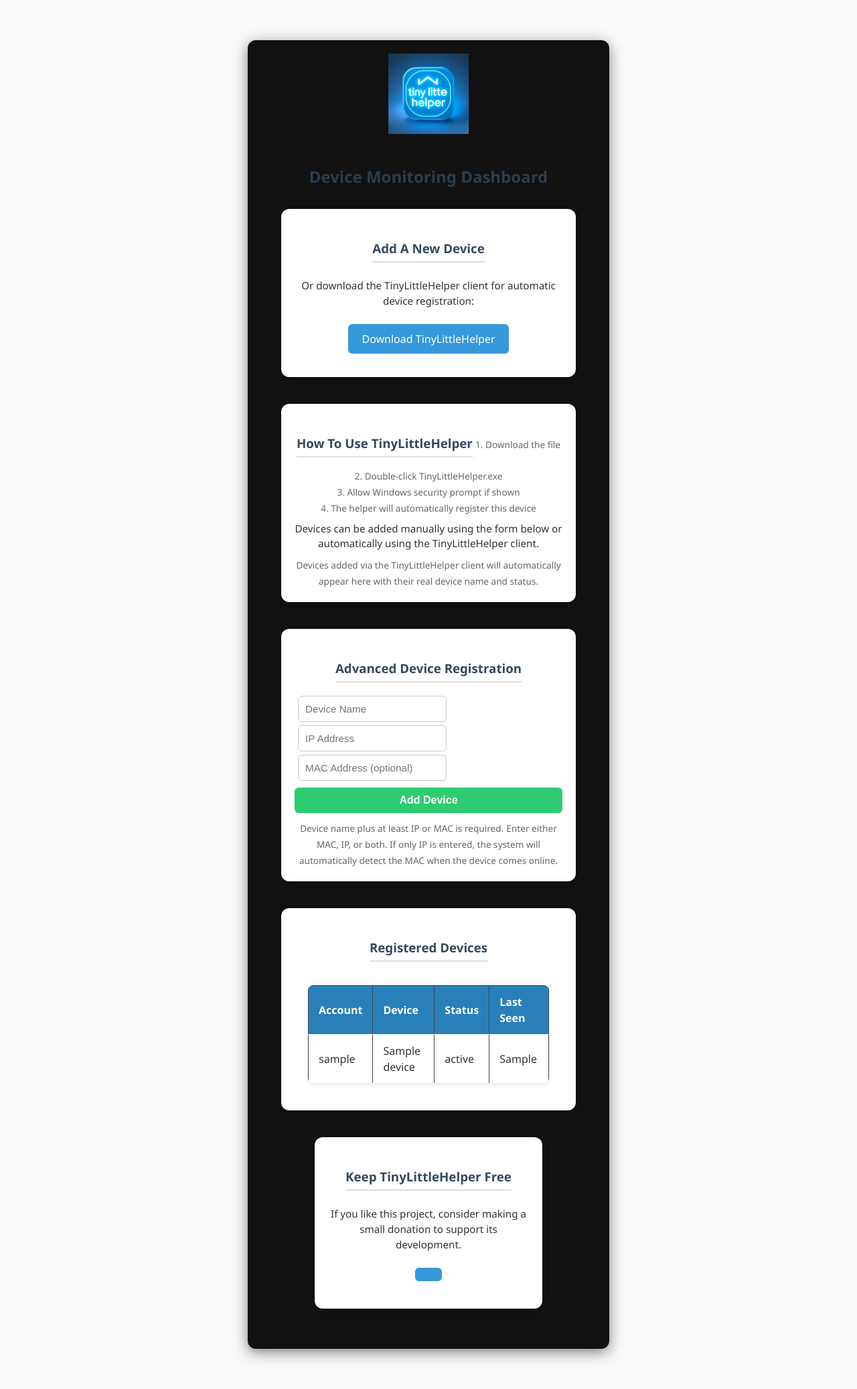
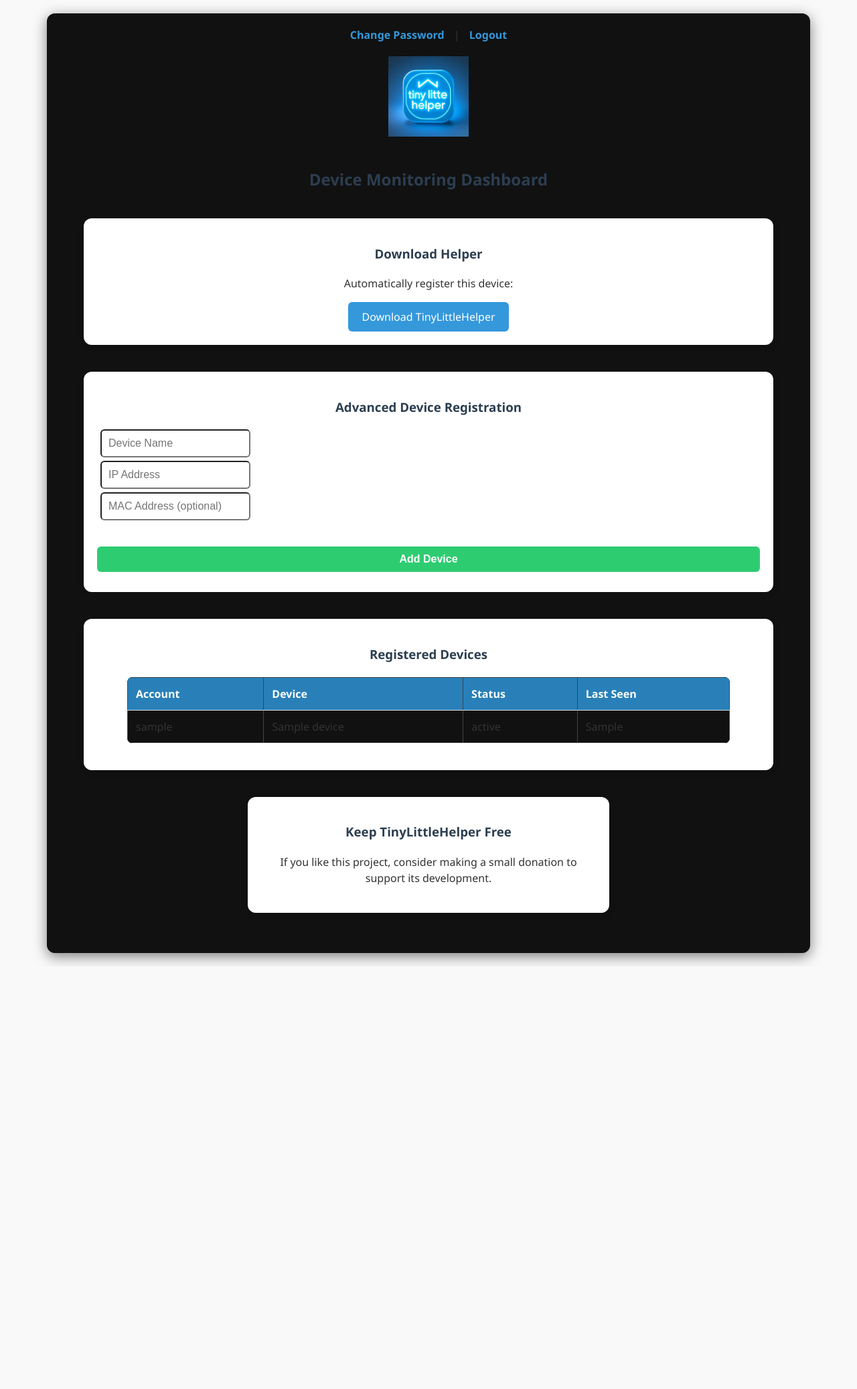
Before and after one commit to ABTechWorks/TinyLittleHelper, a FastAPI app: template templates/dashboard.html in a window 1280 px wide. Shown: the whole page at 67% size. After the commit the page ends 1441 px from the top, so only its background shows below. Run offline with FastAPI, Linux system fonts and the light colour scheme; the template is opened without the code that fills it: most values are stand-ins (such as "Sample title", 1, 10 or a date in 2020); some libraries are stand-ins or nearby versions.

Commit message:
routes added plus containers fixed

```diff
--- a/db.py
+++ b/db.py
@@ -1,21 +1,19 @@
 import sqlite3
 import os
 
-# Use Render's persistent mount path
 DB_PATH = "data/tinylittlehelper.db"
 
-# Ensure the /data folder exists
 os.makedirs(os.path.dirname(DB_PATH), exist_ok=True)
 
 def get_db():
-    """Return a connection to the database."""
     conn = sqlite3.connect(DB_PATH, check_same_thread=False)
     return conn
 
 def init_db():
-    """Create tables if they don't exist."""
     conn = get_db()
     cur = conn.cursor()
+
+    # USERS
     cur.execute("""
         CREATE TABLE IF NOT EXISTS users (
             id INTEGER PRIMARY KEY AUTOINCREMENT,
@@ -25,6 +23,8 @@
             created_at TEXT NOT NULL
         )
     """)
+
+    # SESSIONS
     cur.execute("""
         CREATE TABLE IF NOT EXISTS sessions (
             id INTEGER PRIMARY KEY AUTOINCREMENT,
@@ -33,5 +33,21 @@
             created_at TEXT NOT NULL
         )
     """)
+
+    # DEVICES  <-- THIS WAS MISSING
+    cur.execute("""
+        CREATE TABLE IF NOT EXISTS devices (
+            id INTEGER PRIMARY KEY AUTOINCREMENT,
+            user_id INTEGER NOT NULL,
+            device_key TEXT NOT NULL,
+            device_name TEXT NOT NULL,
+            ip TEXT,
+            mac TEXT,
+            status TEXT,
+            last_seen TEXT,
+            UNIQUE(user_id, device_key)
+        )
+    """)
+
     conn.commit()
     conn.close()
--- a/main.py
+++ b/main.py
@@ -292,3 +292,85 @@
     return RedirectResponse(
         "https://www.dropbox.com/scl/fi/qugsh2z1srk1u6fz9mbqq/tiny_helper.exe?dl=1"
     )
+
+# --------------------------------------------------
+# LOGOUT
+# --------------------------------------------------
+@app.get("/logout")
+async def logout(session: str = Cookie(None)):
+    if session:
+        conn = get_db()
+        cur = conn.cursor()
+        cur.execute("DELETE FROM sessions WHERE session_id=?", (session,))
+        conn.commit()
+        conn.close()
+
+    response = RedirectResponse("/", status_code=302)
+    response.delete_cookie("session")
+    return response
+
+# --------------------------------------------------
+# CHANGE PASSWORD (GET)
+# --------------------------------------------------
+@app.get("/change-password", response_class=HTMLResponse)
+async def change_password_page(request: Request, session: str = Cookie(None)):
+    if not session:
+        return RedirectResponse("/login", status_code=303)
+
+    return templates.TemplateResponse(
+        "change_password.html",
+        {"request": request}
+    )
+
+# --------------------------------------------------
+# CHANGE PASSWORD (POST)
+# --------------------------------------------------
+@app.post("/change-password")
+async def change_password(
+    request: Request,
+    current_password: str = Form(...),
+    new_password: str = Form(...),
+    session: str = Cookie(None)
+):
+    if not session:
+        return RedirectResponse("/login", status_code=303)
+
+    conn = get_db()
+    cur = conn.cursor()
+
+    cur.execute(
+        "SELECT username FROM sessions WHERE session_id=?",
+        (session,)
+    )
+    session_row = cur.fetchone()
+    if not session_row:
+        conn.close()
+        return RedirectResponse("/login", status_code=303)
+
+    username = session_row[0]
+
+    cur.execute(
+        "SELECT password FROM users WHERE username=?",
+        (username,)
+    )
+    row = cur.fetchone()
+
+    if not row or row[0] != current_password:
+        conn.close()
+        return templates.TemplateResponse(
+            "change_password.html",
+            {
+                "request": request,
+                "error": "Current password is incorrect"
+            }
+        )
+
+    cur.execute(
+        "UPDATE users SET password=? WHERE username=?",
+        (new_password, username)
+    )
+
+    conn.commit()
+    conn.close()
+
+    return RedirectResponse("/dashboard", status_code=302)
--- a/static/style.css
+++ b/static/style.css
@@ -144,3 +144,24 @@
   width: 90px;
   margin-bottom: 15px;
 }
+
+/* ---- PayPal layout isolation fix ---- */
+
+#paypal-container {
+  display: block;
+  width: 100%;
+  max-width: 320px;
+  margin: 20px auto;
+}
+
+/* Prevent PayPal injected elements from collapsing layout */
+#paypal-container * {
+  box-sizing: border-box;
+}
+
+/* Ensure content AFTER PayPal is not affected */
+.after-donate {
+  display: block;
+  width: 100%;
+  text-align: center;
+}
--- a/templates/dashboard.html
+++ b/templates/dashboard.html
@@ -1,11 +1,14 @@
 <!DOCTYPE html>
-<html>
+<html lang="en">
 <head>
   <meta charset="UTF-8">
   <title>Device Monitoring Dashboard</title>
+
   <link rel="stylesheet" href="/static/style.css">
+
   <!-- PayPal SDK -->
   <script src="https://www.paypal.com/sdk/js?client-id=BAAdlO5w8zzAgeNfusztLyQGhC79K4WWqLwaYXFngUKnRGkvaQ8tMIP3yVBGtBwPWcaBf2_duAJwFBPFYY&components=hosted-buttons&enable-funding=venmo&currency=USD"></script>
+
   <style>
     body {
       text-align: center;
@@ -16,158 +19,130 @@
       padding: 20px;
     }
 
+    .container {
+      width: 100%;
+      max-width: 1100px;
+      margin: 0 auto;
+    }
+
     .logo {
       width: 120px;
       margin-bottom: 20px;
     }
 
-    h2 {
-      margin-bottom: 30px;
-      color: #2c3e50;
-    }
-
-    h3 {
-      margin: 25px 0 15px;
-      color: #34495e;
-      border-bottom: 2px solid #ddd;
-      display: inline-block;
-      padding-bottom: 5px;
-    }
-
     section {
-      margin-bottom: 40px;
+      margin: 40px auto;
       padding: 20px;
       background-color: #fff;
       border-radius: 12px;
       box-shadow: 0 4px 10px rgba(0,0,0,0.1);
-      width: 80%;
-      margin-left: auto;
-      margin-right: auto;
+      width: 90%;
     }
 
-    p, small {
-      margin: 8px 0;
-      font-size: 0.95rem;
-    }
-
-    .download-link, .donate-button {
-      display: inline-block;
-      padding: 10px 20px;
-      margin: 15px 0;
-      background-color: #3498db;
-      color: #fff;
-      text-decoration: none;
-      border-radius: 6px;
-      transition: background-color 0.3s;
-    }
-
-    .download-link:hover, .donate-button:hover {
-      background-color: #2980b9;
-    }
-
-    form input {
-      margin: 5px;
-      padding: 10px;
-      border-radius: 6px;
-      border: 1px solid #ccc;
-      width: 200px;
-      font-size: 0.95rem;
-    }
-
-    form button {
-      padding: 10px 20px;
-      border: none;
-      border-radius: 6px;
-      background-color: #2ecc71;
-      color: white;
-      font-size: 1rem;
-      cursor: pointer;
-      transition: background-color 0.3s;
-    }
-
-    form button:hover {
-      background-color: #27ae60;
+    h2, h3 {
+      color: #2c3e50;
     }
 
     table {
-      margin: 20px auto;
+      width: 100%;
       border-collapse: collapse;
-      width: 90%;
-      background-color: #fff;
-      border-radius: 8px;
-      overflow: hidden;
-      box-shadow: 0 2px 8px rgba(0,0,0,0.1);
+      margin-top: 20px;
     }
 
     th, td {
-      padding: 12px 15px;
-      border-bottom: 1px solid #eee;
+      padding: 12px;
+      border-bottom: 1px solid #ddd;
     }
 
     th {
       background-color: #2980b9;
       color: white;
-      font-weight: bold;
     }
 
-    tr:hover {
-      background-color: #f1f1f1;
+    .download-link {
+      display: inline-block;
+      padding: 10px 20px;
+      background-color: #3498db;
+      color: white;
+      text-decoration: none;
+      border-radius: 6px;
     }
 
-    small {
-      font-size: 0.85rem;
-      color: #666;
+    .download-link:hover {
+      background-color: #2980b9;
+    }
+
+    form input {
+      padding: 10px;
+      margin: 5px;
+      width: 200px;
+    }
+
+    form button {
+      padding: 10px 20px;
+      background-color: #2ecc71;
+      border: none;
+      color: white;
+      border-radius: 6px;
+      cursor: pointer;
     }
 
     .donate-section {
-      margin-top: 40px;
-      padding: 20px;
-      background-color: #fff;
-      border-radius: 12px;
-      box-shadow: 0 4px 10px rgba(0,0,0,0.1);
-      width: 60%;
-      margin-left: auto;
-      margin-right: auto;
+      width: 90%;
+      max-width: 500px;
+    }
+
+    #paypal-container {
+      margin: 20px auto;
+      max-width: 320px;
+    }
+
+    .after-donate {
+      width: 100%;
+      display: block;
+    }
+
+    .top-links {
+      margin-bottom: 20px;
+    }
+
+    .top-links a {
+      margin: 0 10px;
+      text-decoration: none;
+      color: #3498db;
+      font-weight: 600;
     }
   </style>
 </head>
+
 <body>
 
   <div class="container">
+
+    <div class="top-links">
+      <a href="/change-password">Change Password</a> |
+      <a href="/logout">Logout</a>
+    </div>
+
     <img src="/static/images/tinyhelper.png" alt="TinyLittleHelper Logo" class="logo">
 
-    <header>
-      <h2>Device Monitoring Dashboard</h2>
-    </header>
+    <h2>Device Monitoring Dashboard</h2>
 
     <section>
-      <h3>Add A New Device</h3>
-      <p>Or download the TinyLittleHelper client for automatic device registration:</p>
-      <a class="download-link" href="/download/helper" download>Download TinyLittleHelper</a>
-    </section>
-
-    <section>
-      <h3>How To Use TinyLittleHelper</h3>
-      <small>
-        1. Download the file<br>
-        2. Double-click TinyLittleHelper.exe<br>
-        3. Allow Windows security prompt if shown<br>
-        4. The helper will automatically register this device
-      </small>
-      <p>Devices can be added manually using the form below or automatically using the TinyLittleHelper client.</p>
-      <small>Devices added via the TinyLittleHelper client will automatically appear here with their real device name and status.</small>
+      <h3>Download Helper</h3>
+      <p>Automatically register this device:</p>
+      <a class="download-link" href="/download/helper">Download TinyLittleHelper</a>
     </section>
 
     <section>
       <h3>Advanced Device Registration</h3>
-      <form method="POST" action="/add_device">
+      <form method="POST" action="/add_device_advanced">
         <input type="text" name="device_name" placeholder="Device Name" required>
         <input type="text" name="device_ip" placeholder="IP Address">
         <input type="text" name="device_mac" placeholder="MAC Address (optional)">
+        <br>
         <button type="submit">Add Device</button>
       </form>
-      <small>Device name plus at least IP or MAC is required.</small>
-      <small>Enter either MAC, IP, or both. If only IP is entered, the system will automatically detect the MAC when the device comes online.</small>
     </section>
 
     <section>
@@ -190,18 +165,23 @@
       </table>
     </section>
 
-    <!-- PayPal Donate Section -->
+    <!-- Donate -->
     <section class="donate-section">
       <h3>Keep TinyLittleHelper Free</h3>
       <p>If you like this project, consider making a small donation to support its development.</p>
-      <div id="paypal-container-89QPZ7UVCYLD8" class="donate-button"></div>
-      <script>
-        paypal.HostedButtons({
-          hostedButtonId: "89QPZ7UVCYLD8",
-        }).render("#paypal-container-89QPZ7UVCYLD8");
-      </script>
+
+      <div id="paypal-container"></div>
+
+      <div class="after-donate"></div>
     </section>
 
   </div>
+
+  <script>
+    paypal.HostedButtons({
+      hostedButtonId: "89QPZ7UVCYLD8"
+    }).render("#paypal-container");
+  </script>
+
 </body>
 </html>
```
